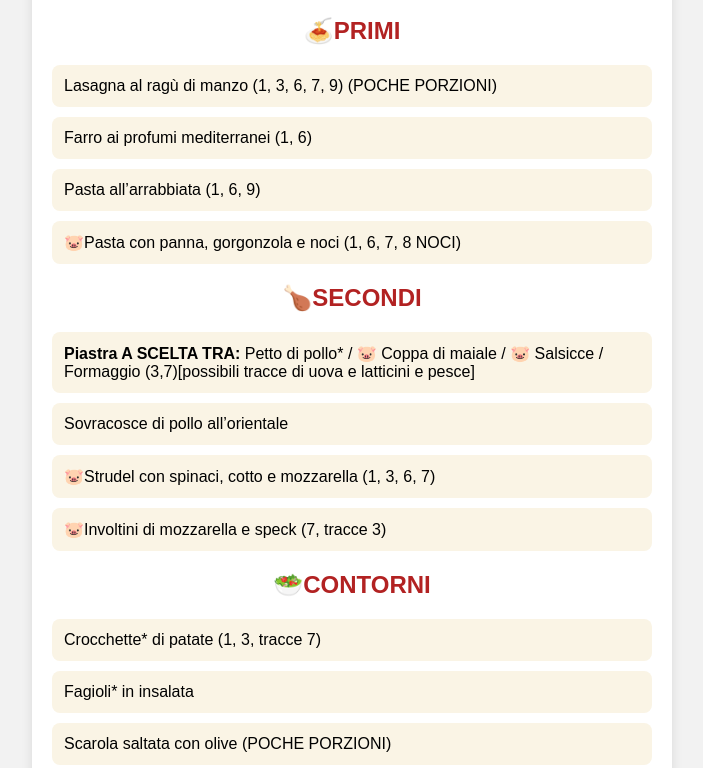
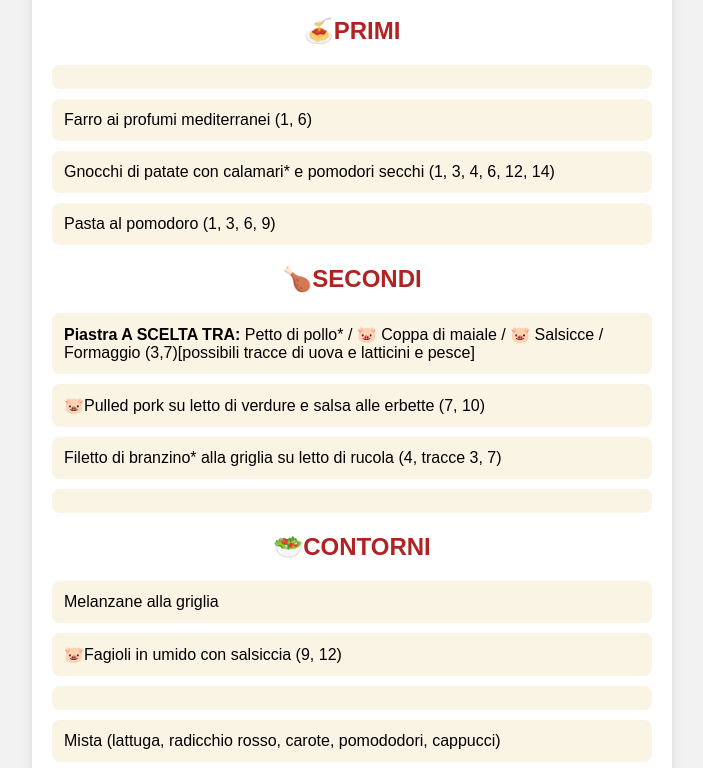
Before and after one commit to emma01leo/PinUpMENU, a plain HTML site: page index.html in a window 1280 px wide. Shown: the part 140-908 px from the top of the page, without its empty margins (288-991 px from the left). Drawn offline with Linux system fonts and the light colour scheme.

Commit message:
Update index.html

```diff
--- a/index.html
+++ b/index.html
@@ -91,7 +91,7 @@ li { padding: 12px; margin-bottom: 10px; background: #faf4e5; border-radius: 8px
 
   </div>
 </div>
-<h1 data-key="menu_today">Menù di Oggi 19/11/26</h1>
+<h1 data-key="menu_today">Menù di Oggi 20/11/26</h1>
 <p data-key="water_coffee" style="text-align: center; font-size: 20px; margin-top: -10px;">💧Acqua e ☕Caffé compreso</p>
 
 <div class="section">
@@ -107,10 +107,10 @@ li { padding: 12px; margin-bottom: 10px; background: #faf4e5; border-radius: 8px
 
 
 
-  <li data-key="pasta_poca">Lasagna al ragù di manzo (1, 3, 6, 7, 9) (POCHE PORZIONI)</li>
+  <li data-key="pasta_poca"></li>
   <li data-key="pasta_ragù">Farro ai profumi mediterranei (1, 6)</li>
-  <li data-key="pasta_bianca">Pasta all’arrabbiata (1, 6, 9)  </li>
-  <li data-key="pasta_altra">🐷Pasta con panna, gorgonzola e noci (1, 6, 7, 8 NOCI)  </li>
+  <li data-key="pasta_bianca">Gnocchi di patate con calamari* e pomodori secchi (1, 3, 4, 6, 12, 14) </li>
+  <li data-key="pasta_altra">Pasta al pomodoro (1, 3, 6, 9) </li>
 </ul>
 </div>
 
@@ -122,9 +122,9 @@ li { padding: 12px; margin-bottom: 10px; background: #faf4e5; border-radius: 8px
   </li>
 
 
- <li data-key="carne">Sovracosce di pollo all’orientale   </li>
- <li data-key="pesce">🐷Strudel con spinaci, cotto e mozzarella (1, 3, 6, 7)    </li>
- <li data-key="diverso">🐷Involtini di mozzarella e speck (7, tracce 3)</li>
+ <li data-key="carne">🐷Pulled pork su letto di verdure e salsa alle erbette (7, 10) </li>
+ <li data-key="pesce">Filetto di branzino* alla griglia su letto di rucola (4, tracce 3, 7) </li>
+ <li data-key="diverso"></li>
 
 
 
@@ -143,9 +143,9 @@ li { padding: 12px; margin-bottom: 10px; background: #faf4e5; border-radius: 8px
 
 
 
-  <li data-key="altro">Crocchette* di patate (1, 3, tracce 7)  </li>
-  <li data-key="cotta">Fagioli* in insalata </li>
-  <li data-key="extra">Scarola saltata con olive (POCHE PORZIONI)</li>
+  <li data-key="altro">Melanzane alla griglia </li>
+  <li data-key="cotta">🐷Fagioli in umido con salsiccia (9, 12) </li>
+  <li data-key="extra"></li>
   <li data-key="mista">Mista (lattuga, radicchio rosso, carote, pomododori, cappucci)</li>
 </ul>
 </div>
```
